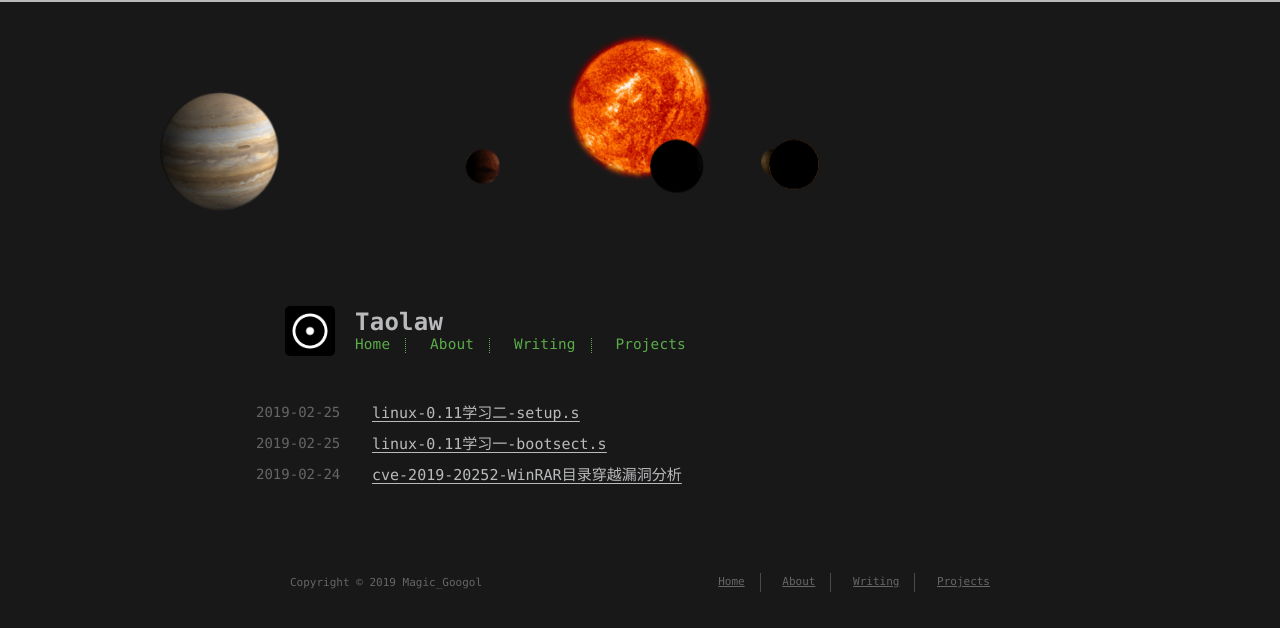
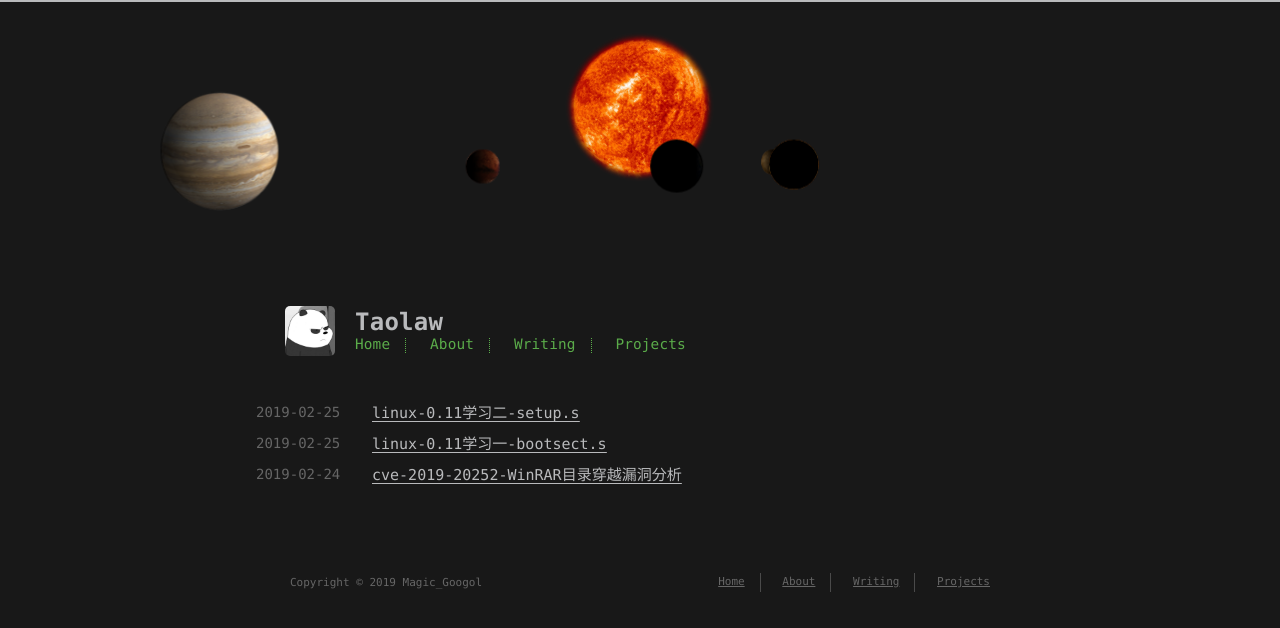
Before and after one commit to Taolaw/Taolaw.github.io, a plain HTML site: page archives/2019/02/index.html in a window 1280 px wide. Drawn offline with Linux system fonts and the light colour scheme.

Commit message:
Site updated: 2019-04-07 13:46:52

```diff
--- a/archives/2019/02/index.html
+++ b/archives/2019/02/index.html
@@ -82,7 +82,7 @@
   <a href="/">
 
 
-      <div id="logo" style="background-image: url(/images/logo.png);"></div>
+      <div id="logo" style="background-image: url(/images/logo.jpeg);"></div>
 
 
     <div id="title">
```
Also changed, not shown: archives/2019/04/index.html (+1 -1 lines), archives/2019/index.html (+1 -1 lines), archives/index.html (+1 -1 lines), index.html (+1 -1 lines), images/logo.jpeg (added), images/logo.png (deleted).
